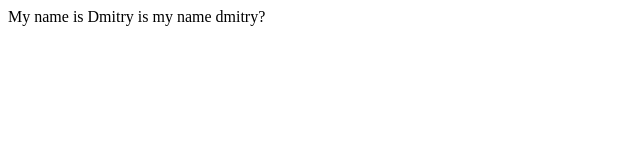
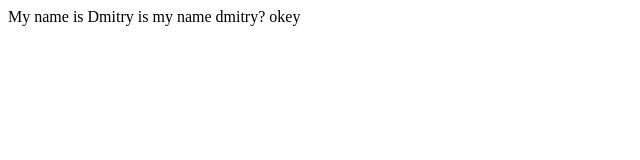
Before and after one commit to keenOnFrontEnd/MyFirstProject, a plain HTML site: page index.html in a window 1280 px wide. Shown: the full height of the page, 0-640 px from the left. Drawn offline with Linux system fonts and the light colour scheme.

Commit message:
Index html commit

```diff
--- a/index.html
+++ b/index.html
@@ -9,6 +9,7 @@
     <div>
         My name is Dmitry
         is my name dmitry?
+okey
     </div>
 </body>
 </html>
```
